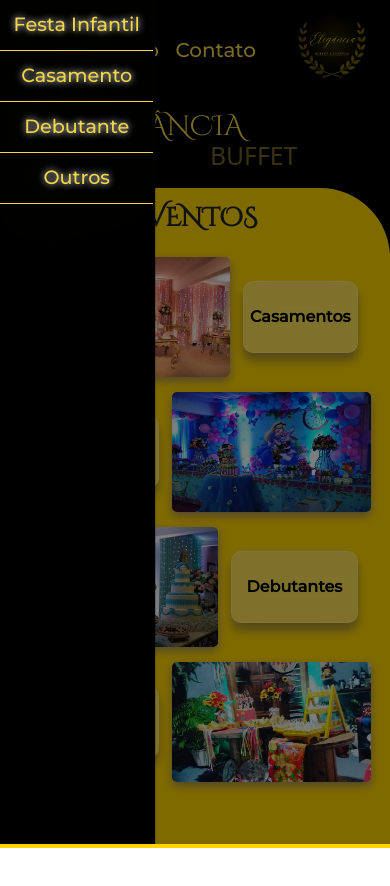
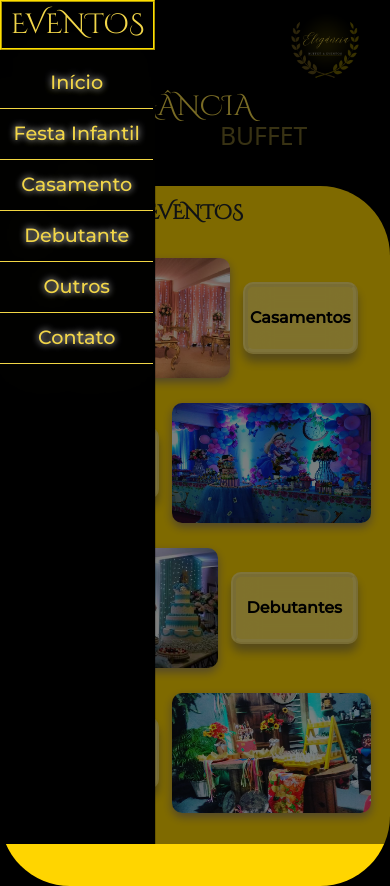
Before and after one commit to Bruno-TL/Elegancia-Buffet, a React (Create React App) app: page / in a window 390 px wide. Both pictures are taken after a click on the button 43 px from the left and 50 px from the top of the page. Before the commit the page ends 848 px from the top, so only its background shows below. Built offline with nearby package versions, Linux system fonts and the light colour scheme.

Commit message:
Modificando Home e nav

```diff
--- a/public/index.html
+++ b/public/index.html
@@ -15,6 +15,11 @@
   <link href="https://fonts.googleapis.com/css2?family=Cinzel+Decorative&family=Montserrat:wght@500&display=swap"
     rel="stylesheet">
   <title>Elegância Buffet</title>
+  <style>
+    #root{
+      background-color: black;
+    }
+  </style>
 </head>
 
 <body>
--- a/src/Routes/index.js
+++ b/src/Routes/index.js
@@ -14,12 +14,13 @@ export default function Routers() {
             <Headers/>
                 <Routes>
                     <Route path="/" element={<Home/>}/>
-                    <Route path="/contato" element={<Contato/>}/>
+                    {/* <Route path="/contato" element={}/> */}
                     <Route path="/infantil" element={<Infantil/>}/>
                     <Route path="/casamento" element={<Casamento/>}/>
                     <Route path="/debutante" element={<Debutante/>}/>
                     <Route path="/outros" element={<Outros/>}/>
                 </Routes>
+            <Contato/>
         </BrowserRouter>
     );
 }
--- a/src/components/Headers/Example/index.js
+++ b/src/components/Headers/Example/index.js
@@ -22,10 +22,14 @@ export default function Example() {
 
             <Offcanvas show={show} onHide={handleClose} id='nav__menu'>
                 <Offcanvas.Body className='nav_links__menu'>
+                    <h1 className='titulo__link'>EVENTOS</h1>
+                    <Link className='links__menu' to='/' onClick={handleClose}>Início</Link>
                     <Link className='links__menu' to='/infantil' onClick={handleClose}>Festa Infantil</Link >
-                    <Link className='links__menu' to='casamento' onClick={handleClose}>Casamento</Link >
-                    <Link className='links__menu' to='debutante' onClick={handleClose}>Debutante</Link >
-                    <Link className='links__menu' to='outros' onClick={handleClose}>Outros</Link >
+                    <Link className='links__menu' to='/casamento' onClick={handleClose}>Casamento</Link >
+                    <Link className='links__menu' to='/debutante' onClick={handleClose}>Debutante</Link >
+                    <Link className='links__menu' to='/outros' onClick={handleClose}>Outros</Link >
+
+                    <Link className='links__menu' to='/contato' onClick={handleClose}>Contato</Link>
                 </Offcanvas.Body>
             </Offcanvas>
         </>
--- a/src/components/Headers/Example/style.css
+++ b/src/components/Headers/Example/style.css
@@ -11,7 +11,7 @@
         box-sizing: border-box;
         background-color: black;
         border: 2px solid #ffdf00;
-
+        margin-left: 25px;
     }
 
     .row__nav {
@@ -47,15 +47,7 @@
         color: #f2d649;
         text-shadow:
             0 0 7px #fff,
-            /* 0 0 10px #fff, */
-            /* 0 0 21px #fff, */
-            /* 0 0 42px #f2d649 */
             0 0 82px #f2d649;
-            /* 0 0 92px #f2d649; */
-            /* 0 0 102px #f2d649; */
-            /* 0 0 151px #f2d649; */
-
-            animation: pulsate 1.5s infinite alternate;
     }
 
     .links__menu:active {
@@ -66,5 +58,15 @@
         color: #f2d649;
     }
 
+    .titulo__link {
+        color: #f2d649;
+        border: 2px ridge #ffdf00;
+        background-color: black;
+        height: 50px;
+        font-family: 'Cinzel Decorative', cursive;
+        display: flex;
+        align-items: center;
+        justify-content: center;
+    }
 
 }
--- a/src/components/Headers/index.js
+++ b/src/components/Headers/index.js
@@ -11,11 +11,7 @@ export default function Headers() {
         <section className='section__Header'>
 
             <header className='header'>
-                <Example />
-                <nav className='headers__nav__links'>
-                    <Link className='links' to='/'>Início</Link>
-                    <Link className='links' to='/contato'>Contato</Link>
-                </nav>
+                <Example className='header__example'/>
                 <img src={logo} className="imgHeader" />
             </header>
             <main className='section__main'>
--- a/src/components/Headers/style.css
+++ b/src/components/Headers/style.css
@@ -1,16 +1,14 @@
 @media screen and (max-width: 420px) {
     .section__Header {
         background-color: black;
-        height: 30vh;
-        /* border: 1px solid red; */
+        height: 22vh;
     }
 
     .header {
         display: flex;
-        justify-content: space-around;
+        justify-content: space-between;
         align-items: center;
         padding-top: 10px;
-
     }
 
     .headers__nav__links {
@@ -26,17 +24,24 @@
         font-family: 'Montserrat', sans-serif;
     }
 
+    .links:active {
+        color: #f2d649;
+    }
+
+    .links:visited {
+        color: #f2d649;
+    }
 
     .imgHeader {
         width: 80px;
         height: 80px;
         border-radius: 50%;
+        margin-right: 25px;
     }
 
     .section__main {
-        margin-top: 20px;
         text-align: left;
-        padding-left: 80px;
+        padding-left: 90px;
     }
 
     .section__main__titulo {
@@ -49,5 +54,4 @@
         padding-left: 130px;
         margin-top: -10px;
     }
-
 }
--- a/src/pages/Contato/index.js
+++ b/src/pages/Contato/index.js
@@ -2,8 +2,8 @@ import './style.css';
 
 export default function Contato() {
     return (
-        <div>
-            Contatos
-        </div>
+        <section>
+
+        </section>
     )
 }
--- a/src/pages/Home/index.js
+++ b/src/pages/Home/index.js
@@ -12,21 +12,21 @@ export default function Home() {
             <div className='section__home__container'>
                 <div className='section__home__container__caixa'>
                     <img className='img__eventos' src={casamento}/>
-                    <Link className='link__eventos'>Casamentos</Link>
+                    <Link className='link__eventos' to='/casamento'>Casamentos</Link>
                 </div>
 
                 <div className='section__home__container__caixa'>
-                    <Link className='link__eventos'>Infantil</Link>
+                    <Link className='link__eventos' to='/infantil'>Infantil</Link>
                     <img className='img__eventos' src={infantil}/>
                 </div>
 
                 <div className='section__home__container__caixa'>
                     <img className='img__eventos' src={debutante}/>
-                    <Link className='link__eventos'>Debutantes</Link>
+                    <Link className='link__eventos' to='/debutante'>Debutantes</Link>
                 </div>
 
                 <div className='section__home__container__caixa'>
-                    <Link className='link__eventos'>Outros</Link>
+                    <Link className='link__eventos' to='/outros'>Outros</Link>
                     <img className='img__eventos' src={outros}/>
                 </div>
             </div>
--- a/src/pages/Home/style.css
+++ b/src/pages/Home/style.css
@@ -1,15 +1,14 @@
 @media screen and (max-width: 420px) {
     .section__home {
-        height: 660px;
-        border-radius: 70px 70px 0 0;
-        margin-top: -65px;
+        height: 700px;
+        border-radius: 70px;
         background-color: #ffd500;
         padding-top: 15px;
     }
 
     .section__home__titulo {
         font-family: 'Cinzel Decorative', cursive;
-        font-size: 26px;
+        font-size: 20px;
         font-weight: bolder;
         width: 100%;
         text-align: center;
@@ -25,7 +24,7 @@
     .section__home__container__caixa {
         width: 90%;
         height: 120px;
-        margin-top: 15px;
+        margin-top: 25px;
         display: flex;
         align-items: center;
 
@@ -37,8 +36,9 @@
         width: 60%;
         height: 100%;
         box-sizing: border-box;
-        border-radius: 5px;
+        border-radius: 10px;
         box-shadow: 0 4px 10px 0 rgba(0, 17, 246, 0.37);
+
     }
 
     .link__eventos {
@@ -60,7 +60,7 @@
         backdrop-filter: blur(13.5px);
         -webkit-backdrop-filter: blur(13.5px);
         border-radius: 10px;
-        border: 1px solid rgba(255, 255, 255, 0.18);
+        border: 5px ridge rgba(255, 255, 255, 0.18);
     }
 
     .link__eventos:visited {
```
